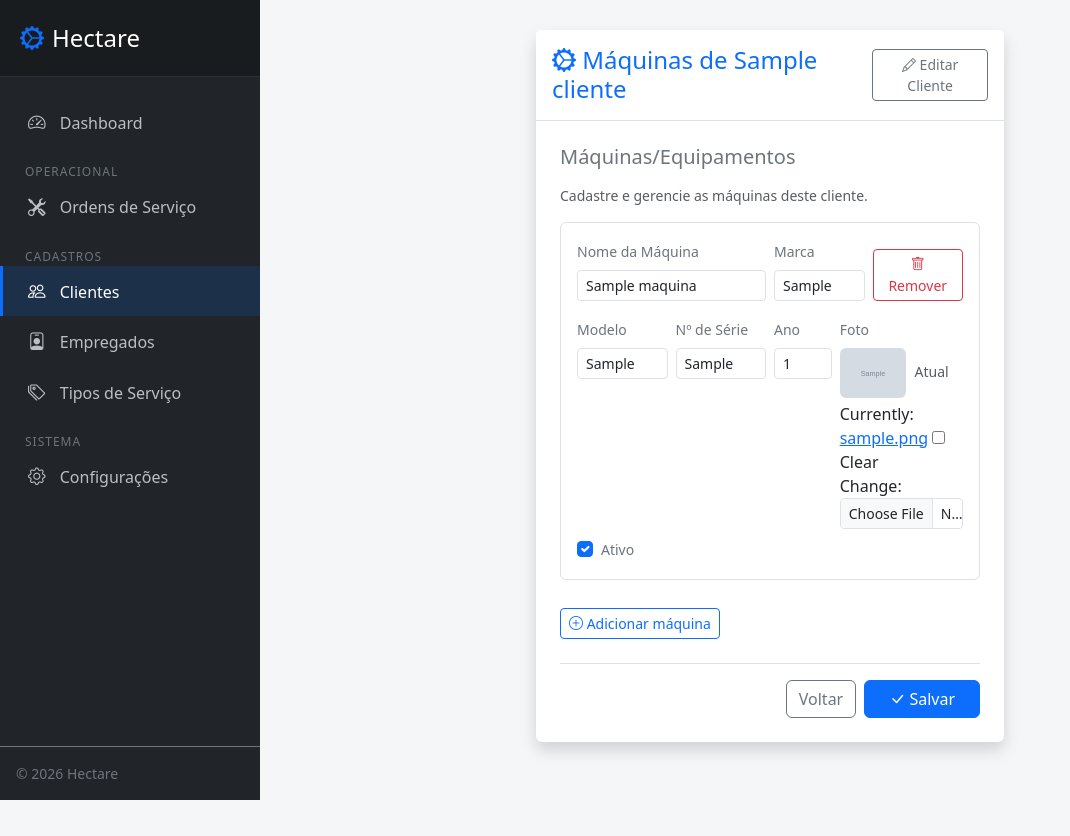
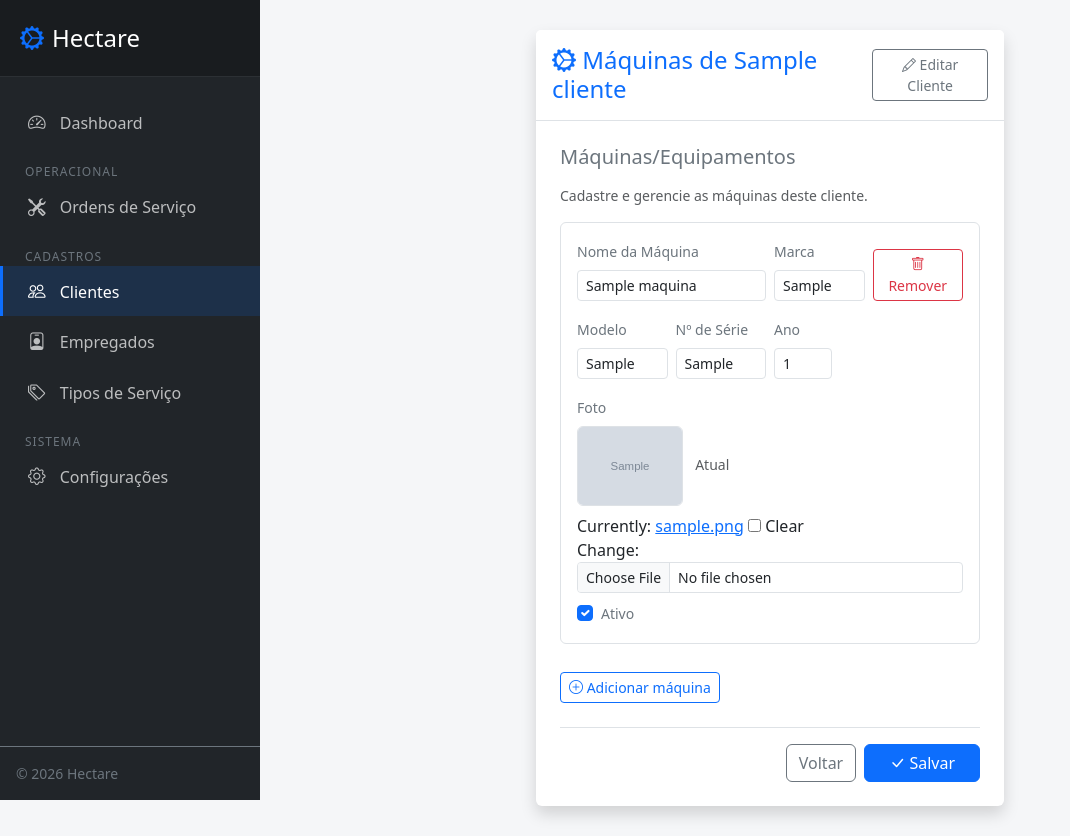
Before and after one commit to Vaz15k/projeto_hectare, a Django app: page /clientes/1/maquinas/ in a window 1280 px wide. Shown: the whole page, without its empty margins (0-1070 px from the left). Before the commit the page ends 800 px from the top, so only its background shows below. Run offline with Django 5.2, Linux system fonts and the light colour scheme; tables that the repository leaves empty hold one stand-in row (values such as "Sample post"); grey boxes marked "Sample" are stand-in pictures; some libraries are stand-ins or nearby versions.

Commit message:
fix: Ajuste exibição imagem da maquina na pagina de maquinas

```diff
--- a/templates/maquinas_cliente.html
+++ b/templates/maquinas_cliente.html
@@ -61,12 +61,14 @@
                                         <label class="form-label small text-secondary">Ano</label>
                                         {{ maq_form.ano }}
                                     </div>
-                                    <div class="col-md-4">
+                                </div>
+                                <div class="row g-2 mt-2">
+                                    <div class="col-12">
                                         <label class="form-label small text-secondary">Foto</label>
                                         {% if maq_form.instance.pk and maq_form.instance.foto %}
-                                        <div class="mb-1">
-                                            <img src="{{ maq_form.instance.foto.url }}" style="max-height: 50px;" class="rounded" alt="Foto">
-                                            <small class="text-muted ms-1">Atual</small>
+                                        <div class="mb-2">
+                                            <img src="{{ maq_form.instance.foto.url }}" style="max-height: 80px;" class="rounded border" alt="Foto">
+                                            <small class="text-muted ms-2">Atual</small>
                                         </div>
                                         {% endif %}
                                         {{ maq_form.foto }}
@@ -136,7 +138,9 @@
             <label class="form-label small text-secondary">Ano</label>
             {{ formset_maquinas.empty_form.ano }}
         </div>
-        <div class="col-md-4">
+    </div>
+    <div class="row g-2 mt-2">
+        <div class="col-12">
             <label class="form-label small text-secondary">Foto</label>
             {{ formset_maquinas.empty_form.foto }}
         </div>
```
